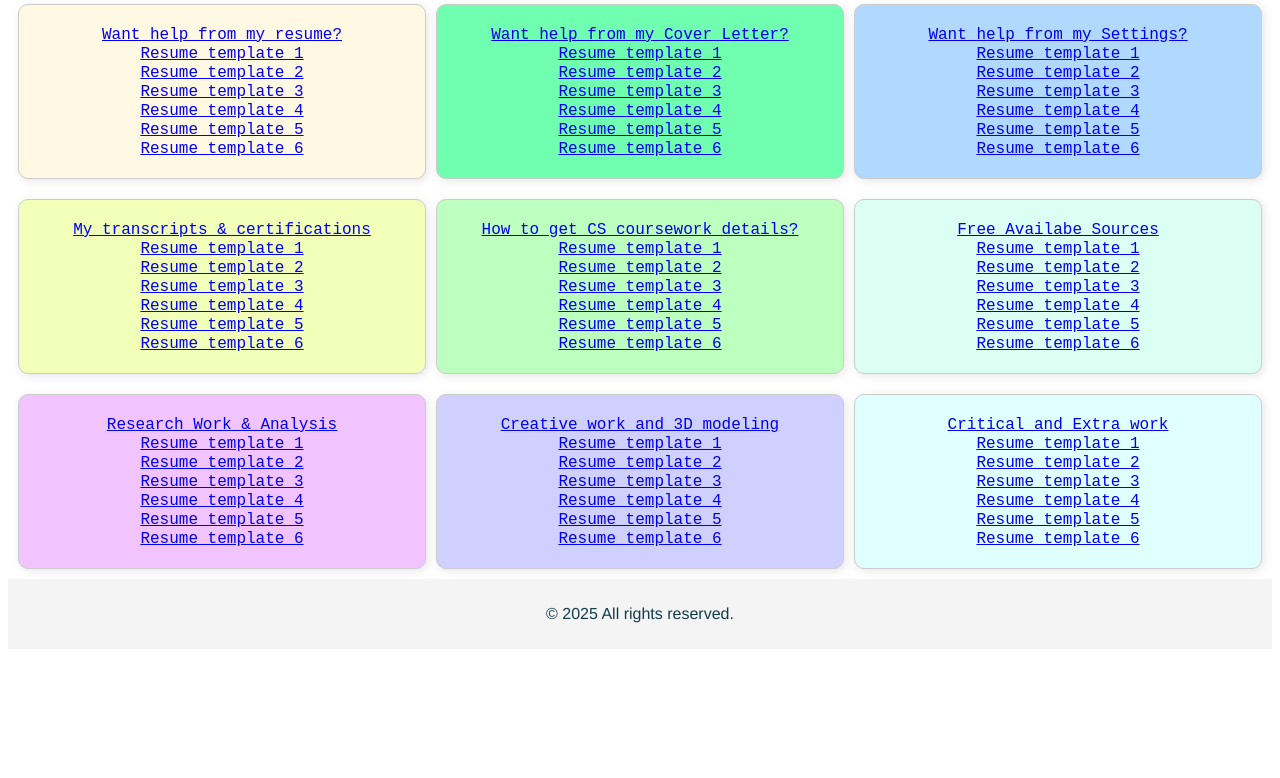
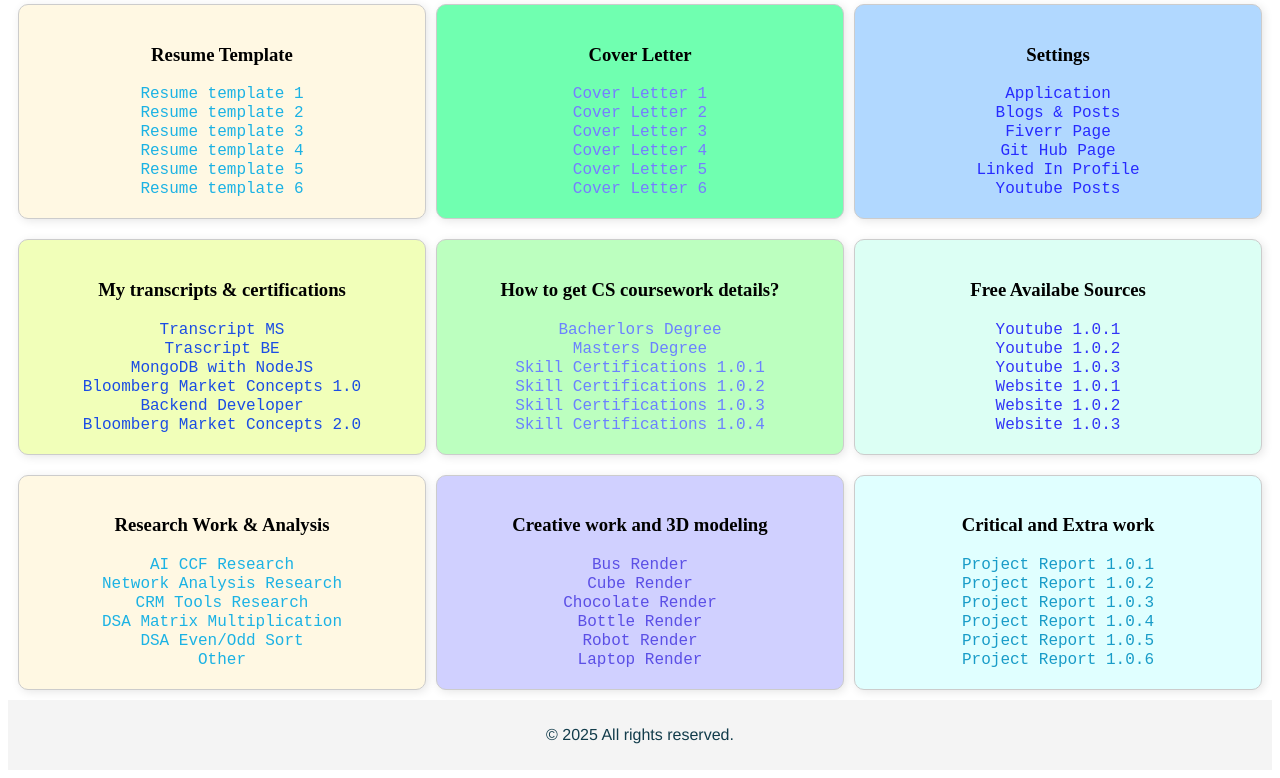
Before and after one commit to mohdaslam01/Portfolio, a plain HTML site: page home.html in a window 1280 px wide. Shown: the part 213-991 px from the top of the page. Before the commit the page ends 870 px from the top, so only its background shows below. Drawn offline with Linux system fonts and the light colour scheme.

Commit message:
11:34 PM Added Links, Need completion of Home, and then image attachment then publish

```diff
--- a/header.html
+++ b/header.html
@@ -14,6 +14,7 @@
         <a href="help.html" title="❓">Help</a> |
         <a href="contact_us.html" title="📞">Contact Us</a> |
         <a href="aim.html" title="🎯">Aim</a>
+        <a href="index.html" title="❌">&#139;</a>
     </nav>
 
     <h1 id="page-title"></h1>
--- a/home.html
+++ b/home.html
@@ -33,97 +33,97 @@
     <h1 id="page-title"></h1>
     <div class="d-home">
         <div class="column">
-            <a href="#">Want help from my resume?</a><br/>
-            <a href="#">Resume template 1</a><br/>
-            <a href="#">Resume template 2</a><br/>
-            <a href="#">Resume template 3</a><br/>
-            <a href="#">Resume template 4</a><br/>
-            <a href="#">Resume template 5</a><br/>
-            <a href="#">Resume template 6</a>
+            <h3 class="class-home-h3">Resume Template</h3>
+            <a href="https://drive.google.com/file/d/1BiC53G75I-NDYae_CfYUbOd2jW_Hoyph/view?usp=sharing" target="_blank" class="resume">Resume template 1</a><br/>
+            <a href="https://drive.google.com/file/d/1BiGzl8JycD34r4jGPPo4ZpL4evD7gIYt/view?usp=sharing" target="_blank" class="resume">Resume template 2</a><br/>
+            <a href="https://drive.google.com/file/d/1GnZeLswlST64xjlbRsj5MwaQI79OI92s/view?usp=sharing" target="_blank" class="resume">Resume template 3</a><br/>
+            <a href="https://drive.google.com/file/d/1PqzyHJs6gvnfuKdeNigAIwLkiAdKWBIR/view?usp=sharing" target="_blank" class="resume">Resume template 4</a><br/>
+            <a href="https://drive.google.com/file/d/1c-mDt02FqBy33PfFabGE_5wD8IoFR68m/view?usp=sharing" target="_blank" class="resume">Resume template 5</a><br/>
+            <a href="https://drive.google.com/file/d/1j_SgvI_8AApds5hFIz5B8RQF3N8Y9o7l/view?usp=sharing" target="_blank" class="resume">Resume template 6</a>
             <!-- <h3 id="div-h3home">Resume</h3> -->
         </div>
         <div class="column">
-            <a href="#">Want help from my Cover Letter?</a><br/>
-            <a href="#">Resume template 1</a><br/>
-            <a href="#">Resume template 2</a><br/>
-            <a href="#">Resume template 3</a><br/>
-            <a href="#">Resume template 4</a><br/>
-            <a href="#">Resume template 5</a><br/>
-            <a href="#">Resume template 6</a>
+            <h3 class="class-home-h3">Cover Letter</h3>
+            <a href="#" target="_blank" class="cover">Cover Letter 1</a><br/>
+            <a href="#" target="_blank" class="cover">Cover Letter 2</a><br/>
+            <a href="#" target="_blank" class="cover">Cover Letter 3</a><br/>
+            <a href="#" target="_blank" class="cover">Cover Letter 4</a><br/>
+            <a href="#" target="_blank" class="cover">Cover Letter 5</a><br/>
+            <a href="#" target="_blank" class="cover">Cover Letter 6</a>
             <!-- <h3 id="div-h3home">Resume</h3> -->
         </div>
         <div class="column">
-            <a href="#">Want help from my Settings?</a><br/>
-            <a href="#">Resume template 1</a><br/>
-            <a href="#">Resume template 2</a><br/>
-            <a href="#">Resume template 3</a><br/>
-            <a href="#">Resume template 4</a><br/>
-            <a href="#">Resume template 5</a><br/>
-            <a href="#">Resume template 6</a>
+            <h3 class="class-home-h3">Settings</h3>
+            <a href="#" target="_blank" class="settings">Application</a><br/>
+            <a href="#" target="_blank" class="settings">Blogs & Posts</a><br/>
+            <a href="#" target="_blank" class="settings">Fiverr Page</a><br>
+            <a href="#" target="_blank" class="settings">Git Hub Page</a><br/>
+            <a href="#" target="_blank" class="settings">Linked In Profile</a><br/>
+            <a href="#" target="_blank" class="settings">Youtube Posts</a><br/>
             <!-- <h3 id="div-h3home">Resume</h3> -->
         </div>
     </div>
     <div class="d-home">
         <div class="column0">
-            <a href="#">My transcripts & certifications</a><br/>
-            <a href="#">Resume template 1</a><br/>
-            <a href="#">Resume template 2</a><br/>
-            <a href="#">Resume template 3</a><br/>
-            <a href="#">Resume template 4</a><br/>
-            <a href="#">Resume template 5</a><br/>
-            <a href="#">Resume template 6</a>
+            <h3 class="class-home-h3">My transcripts & certifications</h3>
+            <a href="#" target="_blank" class="transcripts">Transcript MS</a><br/>
+            <a href="#" target="_blank" class="transcripts">Trascript BE</a><br/>
+            <a href="#" target="_blank" class="transcripts">MongoDB with NodeJS</a><br/>
+            <a href="#" target="_blank" class="transcripts">Bloomberg Market Concepts 1.0</a><br/>
+            <a href="#" target="_blank" class="transcripts">Backend Developer</a><br/>
+            <a href="#" target="_blank" class="transcripts">Bloomberg Market Concepts 2.0</a>
             <!-- <h3 id="div-h3home">Resume</h3> -->
         </div>
         <div class="column0">
-            <a href="#">How to get CS coursework details?</a><br/>
-            <a href="#">Resume template 1</a><br/>
-            <a href="#">Resume template 2</a><br/>
-            <a href="#">Resume template 3</a><br/>
-            <a href="#">Resume template 4</a><br/>
-            <a href="#">Resume template 5</a><br/>
-            <a href="#">Resume template 6</a>
+            <h3 class="class-home-h3">How to get CS coursework details?</h3>
+            <a href="#" target="_blank" class="coursework">Bacherlors Degree</a><br/>
+            <a href="#" target="_blank" class="coursework">Masters Degree</a><br/>
+            <a href="#" target="_blank" class="coursework">Skill Certifications 1.0.1</a><br/>
+            <a href="#" target="_blank" class="coursework">Skill Certifications 1.0.2</a><br/>
+            <a href="#" target="_blank" class="coursework">Skill Certifications 1.0.3</a><br/>
+            <a href="#" target="_blank" class="coursework">Skill Certifications 1.0.4</a>
             <!-- <h3 id="div-h3home">Resume</h3> -->
         </div>
         <div class="column0">
-            <a href="#">Free Availabe Sources</a><br/>
-            <a href="#">Resume template 1</a><br/>
-            <a href="#">Resume template 2</a><br/>
-            <a href="#">Resume template 3</a><br/>
-            <a href="#">Resume template 4</a><br/>
-            <a href="#">Resume template 5</a><br/>
-            <a href="#">Resume template 6</a>
+            <h3 class="class-home-h3">Free Availabe Sources</h3>
+            <a href="#" target="_blank" class="sources">Youtube 1.0.1</a><br/>
+            <a href="#" target="_blank" class="sources">Youtube 1.0.2</a><br/>
+            <a href="#" target="_blank" class="sources">Youtube 1.0.3</a><br/>
+            <a href="#" target="_blank" class="sources">Website 1.0.1</a><br/>
+            <a href="#" target="_blank" class="sources">Website 1.0.2</a><br/>
+            <a href="#" target="_blank" class="sources">Website 1.0.3</a>
             <!-- <h3 id="div-h3home">Resume</h3> -->
         </div>
     </div>
     <div class="d-home">
-        <div class="column1">
-            <a href="#">Research Work & Analysis</a><br/>
-            <a href="#">Resume template 1</a><br/>
-            <a href="#">Resume template 2</a><br/>
-            <a href="#">Resume template 3</a><br/>
-            <a href="#">Resume template 4</a><br/>
-            <a href="#">Resume template 5</a><br/>
-            <a href="#">Resume template 6</a>
+        <div class="column">
+            <h3 class="class-home-h3">Research Work & Analysis</h3>
+            <a href="#" target="_blank" class="work">AI CCF Research</a><br/>
+            <a href="#" target="_blank" class="work">Network Analysis Research</a><br/>
+            <a href="#" target="_blank" class="work">CRM Tools Research</a><br/>
+            <a href="#" target="_blank" class="work">DSA Matrix Multiplication</a><br/>
+            <a href="#" target="_blank" class="work">DSA Even/Odd Sort</a><br/>
+            <a href="#" target="_blank" class="work">Other</a>
             <!-- <h3 id="div-h3home">Resume</h3> -->
         </div>
         <div class="column1">
-            <a href="#">Creative work and 3D modeling</a><br/>
-            <a href="#">Resume template 1</a><br/>
-            <a href="#">Resume template 2</a><br/>
-            <a href="#">Resume template 3</a><br/>
-            <a href="#">Resume template 4</a><br/>
-            <a href="#">Resume template 5</a><br/>
-            <a href="#">Resume template 6</a>
+            <h3 class="class-home-h3">Creative work and 3D modeling</h3>
+            <a href="#" target="_blank" class="creative">Bus Render</a><br/>
+            <a href="#" target="_blank" class="creative">Cube Render</a><br/>
+            <a href="#" target="_blank" class="creative">Chocolate Render</a><br/>
+            <a href="#" target="_blank" class="creative">Bottle Render</a><br/>
+            <a href="#" target="_blank" class="creative">Robot Render</a><br/>
+            <a href="#" target="_blank" class="creative">Laptop Render</a>
             <!-- <h3 id="div-h3home">Resume</h3> -->
         </div>
         <div class="column1">
-            <a href="#">Critical and Extra work</a><br/>
-            <a href="#">Resume template 1</a><br/>
-            <a href="#">Resume template 2</a><br/>
-            <a href="#">Resume template 3</a><br/>
-            <a href="#">Resume template 4</a><br/>
-            <a href="#">Resume template 5</a><br/>
-            <a href="#">Resume template 6</a>
+            <h3 class="class-home-h3">Critical and Extra work</h3>
+            <a href="#" target="_blank" class="critical">Project Report 1.0.1</a><br/>
+            <a href="#" target="_blank" class="critical">Project Report 1.0.2</a><br/>
+            <a href="#" target="_blank" class="critical">Project Report 1.0.3</a><br/>
+            <a href="#" target="_blank" class="critical">Project Report 1.0.4</a><br/>
+            <a href="#" target="_blank" class="critical">Project Report 1.0.5</a><br/>
+            <a href="#" target="_blank" class="critical">Project Report 1.0.6</a>
             <!-- <h3 id="div-h3home">Resume</h3> -->
         </div>
     </div>
--- a/style.css
+++ b/style.css
@@ -335,3 +335,86 @@ ul {
         flex-direction: column; /* Stacks columns on smaller screens */
     }
 }
+.resume:link, .resume:visited {
+    color: rgb(27, 178, 228);  /* Default and visited link color */
+    text-decoration: none;
+}
+
+.resume:hover, .resume:active {
+    color: darkblue;  /* Color when the link is hovered over or clicked */
+    text-decoration: dotted;
+}
+.cover:link, .cover:visited {
+    color: rgb(118, 125, 255);  /* Default and visited link color */
+    text-decoration: none;
+}
+
+.cover:hover, .cover:active {
+    color: rgb(21, 0, 139);  /* Color when the link is hovered over or clicked */
+    text-decoration: dotted;
+}
+
+.settings:link, .settings:visited {
+    color: rgb(39, 43, 255);  /* Default and visited link color */
+    text-decoration: none;
+}
+
+.settings:hover, .settings:active {
+    color: darkblue;  /* Color when the link is hovered over or clicked */
+    text-decoration: dotted;
+}
+
+.transcripts:link, .transcripts:visited {
+    color: rgb(27, 77, 228);  /* Default and visited link color */
+    text-decoration: none;
+}
+
+.transcripts:hover, .transcripts:active {
+    color: darkblue;  /* Color when the link is hovered over or clicked */
+    text-decoration: dotted;
+}
+.coursework:link, .coursework:visited {
+    color: rgb(107, 130, 255);  /* Default and visited link color */
+    text-decoration: none;
+}
+
+.coursework:hover, .coursework:active {
+    color: darkblue;  /* Color when the link is hovered over or clicked */
+    text-decoration: dotted;
+}
+.sources:link, .sources:visited {
+    color: rgb(50, 53, 247);  /* Default and visited link color */
+    text-decoration: none;
+}
+
+.sources:hover, .sources:active {
+    color: darkblue;  /* Color when the link is hovered over or clicked */
+    text-decoration: dotted;
+}
+.work:link, .work:visited {
+    color: rgb(27, 178, 228);  /* Default and visited link color */
+    text-decoration: none;
+}
+
+.work:hover, .work:active {
+    color: darkblue;  /* Color when the link is hovered over or clicked */
+    text-decoration: dotted;
+}
+.creative:link, .creative:visited {
+    color: rgb(91, 79, 230);  /* Default and visited link color */
+    text-decoration: none;
+}
+
+.creative:hover, .creative:active {
+    color: rgb(10, 13, 50);  /* Color when the link is hovered over or clicked */
+    text-decoration: dotted;
+}
+.critical:link, .critical:visited {
+    color: rgb(25, 156, 200);  /* Default and visited link color */
+    text-decoration: none;
+}
+
+.critical:hover, .critical:active {
+    color: darkblue;  /* Color when the link is hovered over or clicked */
+    text-decoration: dotted;
+}
```
